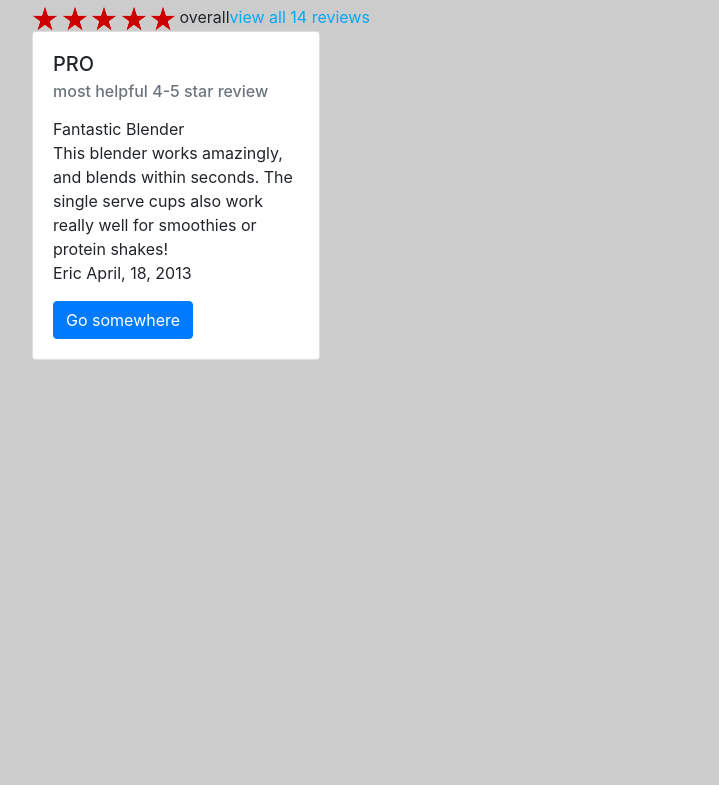
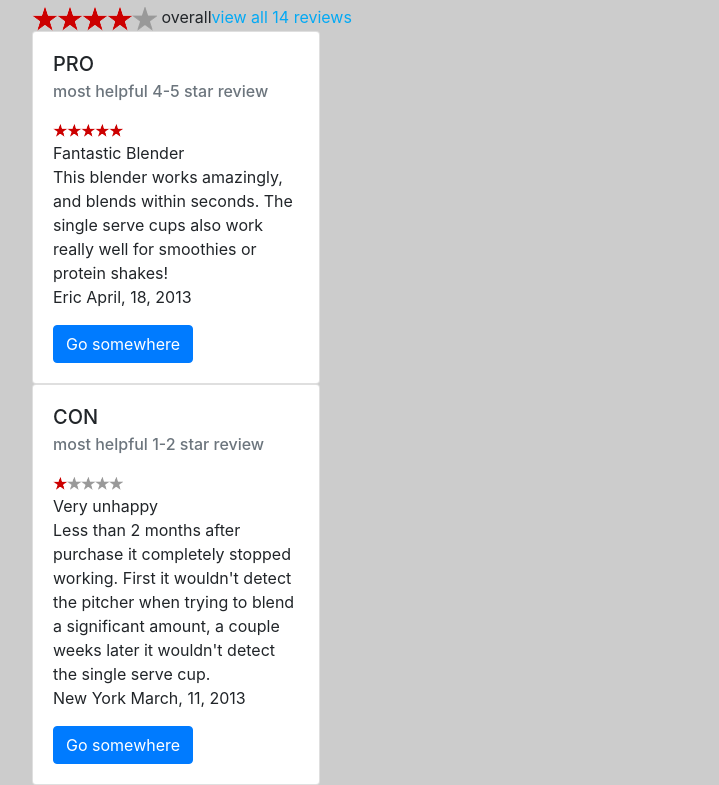
Before and after one commit to dustin-page/myRetailApp, a website built with webpack: page src/public/index.html in a window 1280 px wide. Shown: the part 401-1186 px from the top of the page, without its empty margins (38-757 px from the left). Before the commit the page ends 800 px from the top, so only its background shows below. Built offline with nearby package versions, Linux system fonts and the light colour scheme; some packages are replaced by stand-ins of ours; files whose address does not match are found by name; what angular-slick would draw is missing.

Commit message:
Add code to dynamically generate rating stars

```diff
--- a/src/app/views/product-details/product-details.controller.js
+++ b/src/app/views/product-details/product-details.controller.js
@@ -1,3 +1,7 @@
+
+import ratingStarActive from '../../../images/rating-star-active.png';
+import ratingStar from '../../../images/rating-star.png';
+
 export default class ProductDetailsController {
     constructor(itemDetailsData, itemDetails, $filter) {
 
@@ -6,7 +10,7 @@ export default class ProductDetailsController {
       this.product = itemDetails;
       this.name = 'Product Details';
 
-      console.log('itemDetails', itemDetails);
+      this.maxStarRating = 5;
     }
 
     changeName() {
@@ -18,6 +22,14 @@ export default class ProductDetailsController {
         return this.$filter('date')(dateObj.getTime(), "MMMM, d, yyyy");
     }
 
+    getOverallStarRating(num){
+        return new Array(num);
+    }
+
+    getRatingStarSrc(index, overallRating){
+        return index <= overallRating ? ratingStarActive : ratingStar;
+    }
+
   }
 
   ProductDetailsController.$inject = ['itemDetailsData', 'itemDetails', '$filter'];
--- a/src/app/views/product-details/product-details.scss
+++ b/src/app/views/product-details/product-details.scss
@@ -23,3 +23,9 @@
   .product-card {
       background-color: #f6f5f5;
   }
+
+  .star-review-container {
+      .icon-star {
+          width:14px;
+      }
+  }
--- a/src/app/views/product-details/product-details.template.html
+++ b/src/app/views/product-details/product-details.template.html
@@ -33,12 +33,13 @@
             </div>
             <div id="product-review-container">
                 <div class="row">
-                    <div class="col-xs-6">
-                        <img src="../../../images/rating-star-active.png" alt="">
-                        <img src="../../../images/rating-star-active.png" alt="">
-                        <img src="../../../images/rating-star-active.png" alt="">
-                        <img src="../../../images/rating-star-active.png" alt="">
-                        <img src="../../../images/rating-star-active.png" alt="">
+                    <div class="col-xs-6 overall-review-container">
+                            <img class="icon-star" ng-repeat="i in pd.getOverallStarRating(pd.maxStarRating) track by $index" ng-src="{{pd.getRatingStarSrc($index+1, pd.product.CustomerReview[0].consolidatedOverallRating)}}" alt="">
+                        <!-- <img class="icon-star" src="../../../images/rating-star-active.png" alt="">
+                        <img class="icon-star" src="../../../images/rating-star-active.png" alt="">
+                        <img class="icon-star" src="../../../images/rating-star-active.png" alt="">
+                        <img class="icon-star" src="../../../images/rating-star-active.png" alt="">
+                        <img class="icon-star" src="../../../images/rating-star-active.png" alt=""> -->
                         <span class="product-ratings-overall">overall</span>
                     </div>
                     <div class="col-xs-6">
@@ -47,11 +48,15 @@
                 </div>
                 <div class="row">
                     <div class="col-xs-6">
-                                    <div class="card product-card" style="width: 18rem;">
+                        <div class="card product-card pro" style="width: 18rem;">
                             <div class="card-body">
                                 <h5 class="card-title">PRO</h5>
                                 <h6 class="card-subtitle mb-2 text-muted">most helpful 4-5 star review</h6>
                                 <p class="card-text">
+
+                                        <div class="col-xs-6 star-review-container">
+                                                    <img class="icon-star" ng-repeat="i in pd.getOverallStarRating(pd.maxStarRating) track by $index" ng-src="{{pd.getRatingStarSrc($index+1, pd.product.CustomerReview[0].Pro[0].overallRating)}}" alt="">
+                                            </div>
 
                                     <div class="review-title">
                                         {{pd.product.CustomerReview[0].Pro[0].title}}
@@ -71,6 +76,36 @@
                             </div>
                         </div>
                     </div>
+
+                    <div class="col-xs-6">
+                        <div class="card product-card con" style="width: 18rem;">
+                            <div class="card-body">
+                                <h5 class="card-title">CON</h5>
+                                <h6 class="card-subtitle mb-2 text-muted">most helpful 1-2 star review</h6>
+                                <p class="card-text">
+
+                                    <div class="col-xs-6 star-review-container">
+                                            <img class="icon-star" ng-repeat="i in pd.getOverallStarRating(pd.maxStarRating) track by $index" ng-src="{{pd.getRatingStarSrc($index+1, pd.product.CustomerReview[0].Con[0].overallRating)}}" alt="">
+                                    </div>
+
+                                    <div class="review-title">
+                                        {{pd.product.CustomerReview[0].Con[0].title}}
+
+                                    </div>
+                                    <div class="review-text">
+                                        {{pd.product.CustomerReview[0].Con[0].review}}
+                                    </div>
+
+                                    <div class="review-submitter-container">
+                                        <span class="review-screenName">{{pd.product.CustomerReview[0].Con[0].screenName}}</span>
+                                        <span class="review-date">{{pd.formatReviewDate(pd.product.CustomerReview[0].Con[0].datePosted)}}</span>
+                                    </div>
+
+                                </p>
+                                <a href="#" class="btn btn-primary">Go somewhere</a>
+                            </div>
+                        </div>
+                    </div>
                 </div>
             </div>
 
```
Lines whose indentation alone changed are shown as unchanged.
